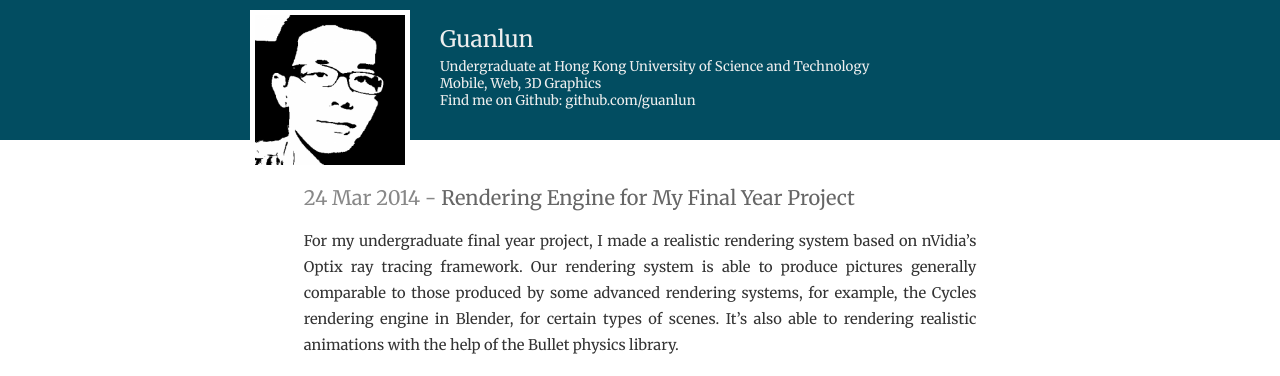
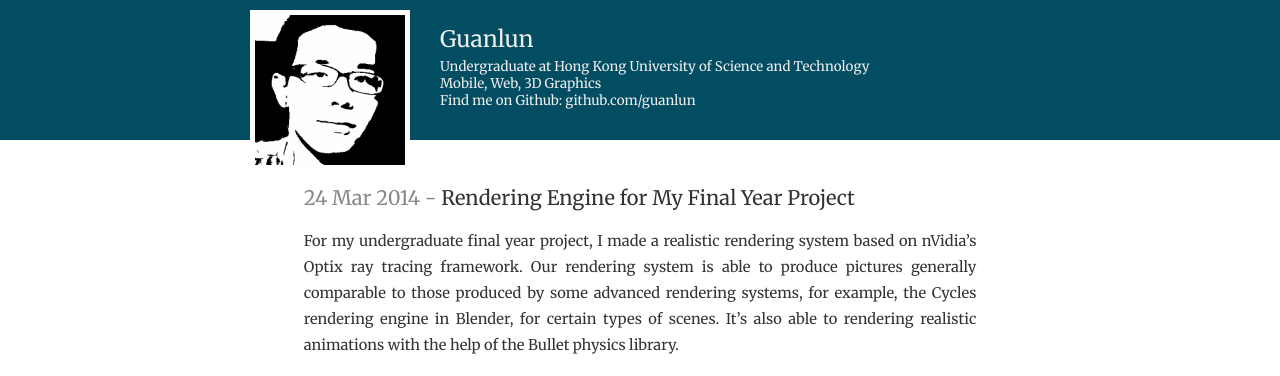
Before and after one commit to guanlun/guanlun.github.io, a Jekyll site: the page built from index.html, in a window 1280 px wide. Shown: the top 376 px of the page. Built offline with Jekyll 4.4.1, drawn with Linux system fonts in a browser that asks for light colours; Markdown is read by kramdown in place of the engine named in the settings.

Commit message:
minor css changes

```diff
--- a/css/main.css
+++ b/css/main.css
@@ -28,7 +28,7 @@
 
 a         { color: #666; text-decoration: none; }
 a:hover   { color: #666; }
-a:visited { color: #666; }
+a:visited { color: #333; }
 
 /*****************************************************************************/
 /*
@@ -42,6 +42,7 @@
 
 .posts li {
   line-height: 1.75em;
+  margin-bottom: 2em;
 }
 
 .post-date {
@@ -51,7 +52,7 @@
 
 .post-title {
   font-size: 15pt;
-  color: #666;
+  color: #333;
 }
 
 .post-content {
```
